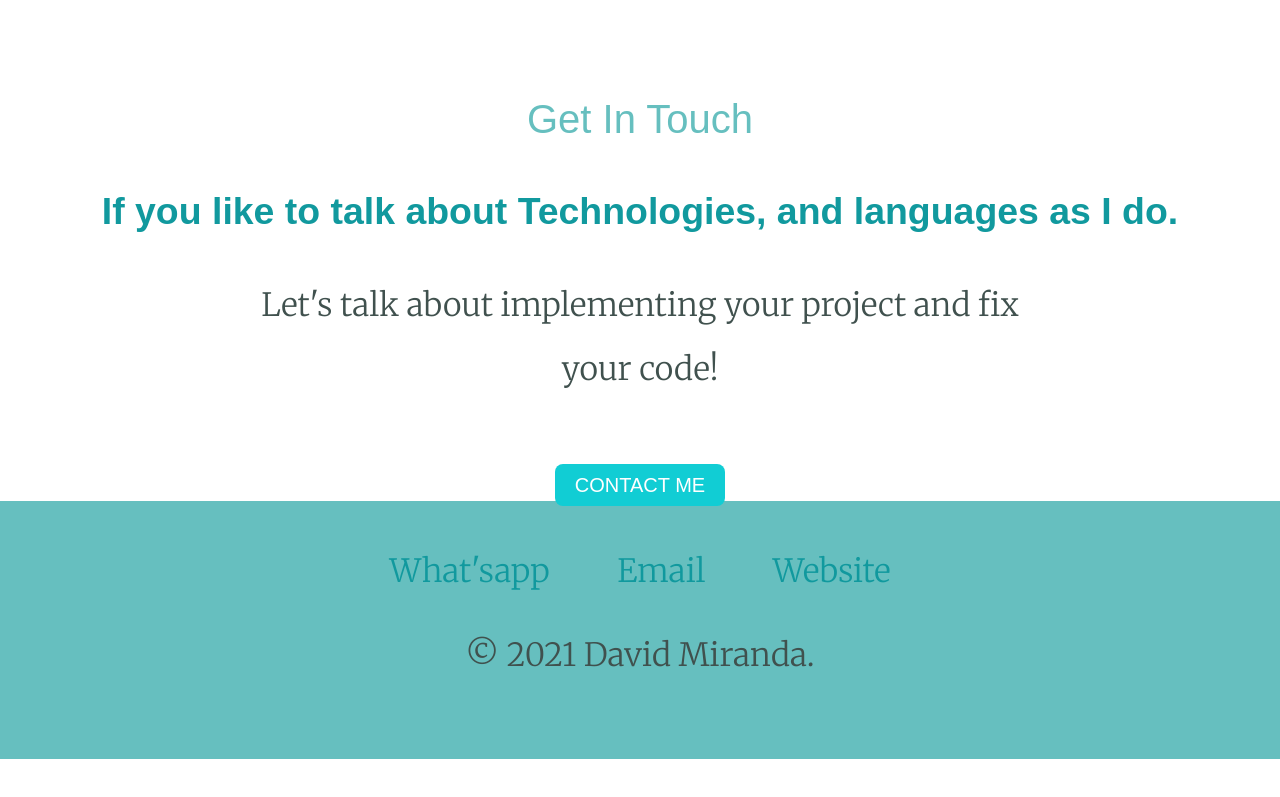
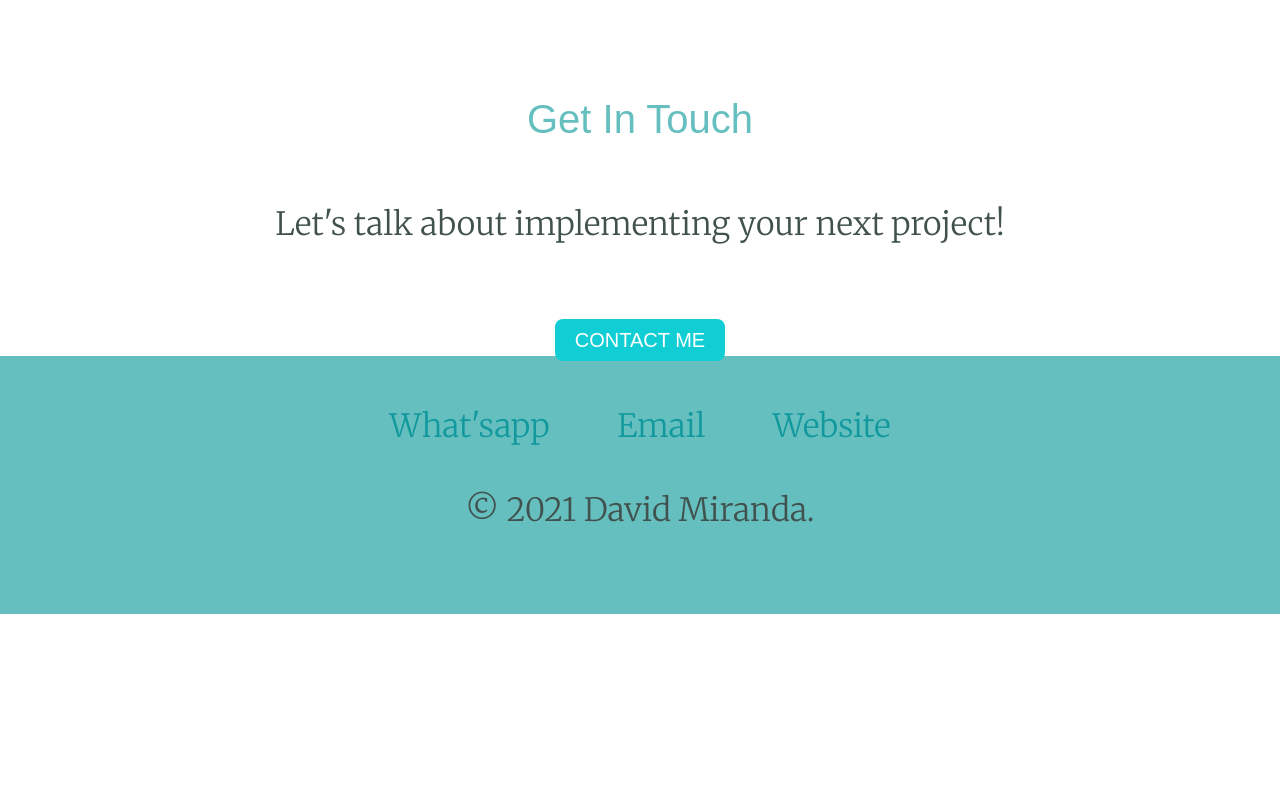
Before and after one commit to mira8098/cv, a plain HTML site: page index.html in a window 1280 px wide. Shown: the part 3147-3944 px from the top of the page. After the commit the page ends 3861 px from the top, so only its background shows below. Drawn offline with Linux system fonts and the light colour scheme.

Commit message:
Update index.html

```diff
--- a/index.html
+++ b/index.html
@@ -41,8 +41,7 @@
       <hr>
       <div class="contact-me">
         <h2>Get In Touch</h2>
-        <h3>If you like to talk about Technologies, and languages as I do.</h3>
-        <p class="contact-message">Let's talk about implementing your project and fix your code!</p>
+        <p class="contact-message">Let's talk about implementing your next project!</p>
         <a class="btn" href="mailto:david@davidmiranda.ca">CONTACT ME</a>
       </div>
     </div>
```
